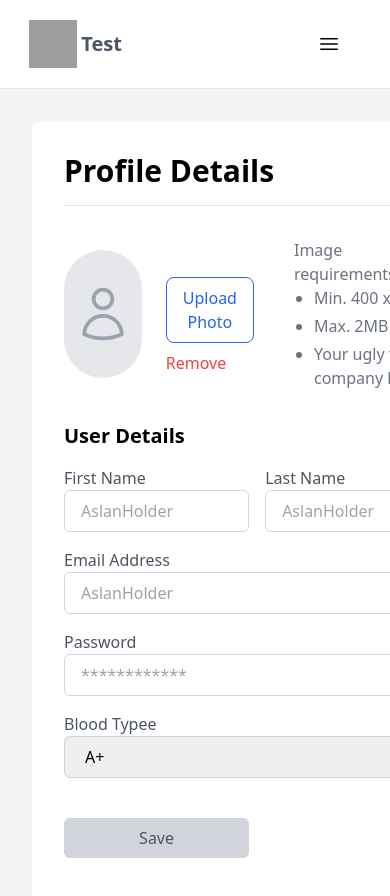
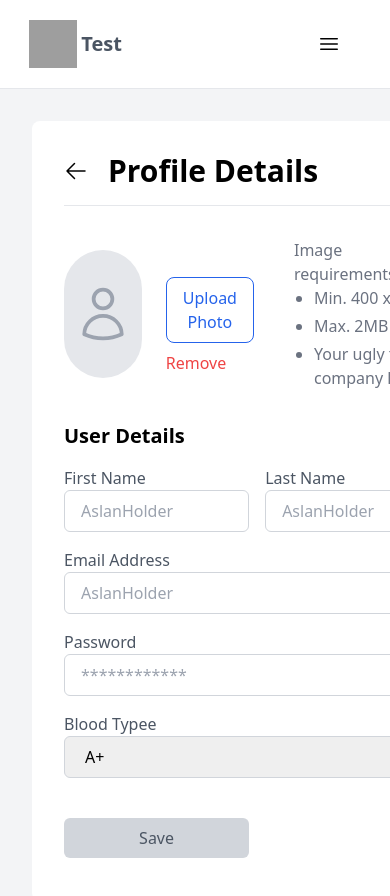
Before and after one commit to Razorback360/SWE363-Project, a React (Vite) app in the folder client/: page /profile in a window 390 px wide. Shown: the top 896 px of the page. Built offline with nearby package versions, Linux system fonts and the light colour scheme; grey boxes are pictures that could not be loaded.

Commit message:
fix: add nav to mobile page in profile edit page

```diff
--- a/client/src/pages/profile/index.tsx
+++ b/client/src/pages/profile/index.tsx
@@ -1,5 +1,4 @@
-import { EyeIcon, EyeSlashIcon, UserIcon } from '@heroicons/react/24/outline';
-import { useLocation } from 'react-router-dom';
+import {EyeSlashIcon, UserIcon, ArrowLeftIcon} from '@heroicons/react/24/outline';
 
 import Button from '../../components/Button';
 import ProfileSidebar from '../../components/ProfileSidebar';
@@ -14,8 +13,14 @@ export default function Profile() {
         <ProfileSidebar />
       </aside>
       <main className="flex-1 p-8 bg-white m-8 rounded-lg">
-        <header className="flex justify-between items-center border-b pb-4 mb-8">
-          <h2 className="text-3xl font-bold">Profile Details</h2>
+      <header className="flex justify-between items-center border-b pb-4 mb-8">
+          <h2 className="text-3xl font-bold md:flex hidden">
+            Profile Details
+          </h2>
+          <h2 className="text-3xl font-bold md:hidden flex text-center items-center justify-center">
+            <a href="/profile/mobile"><ArrowLeftIcon width={24} height={24} className="mr-5" /></a>
+            Profile Details
+          </h2>
         </header>
         <section className="flex items-center mb-8 ">
           <div className="w-32 h-32 bg-gray-200 rounded-full flex items-center justify-center">
```
